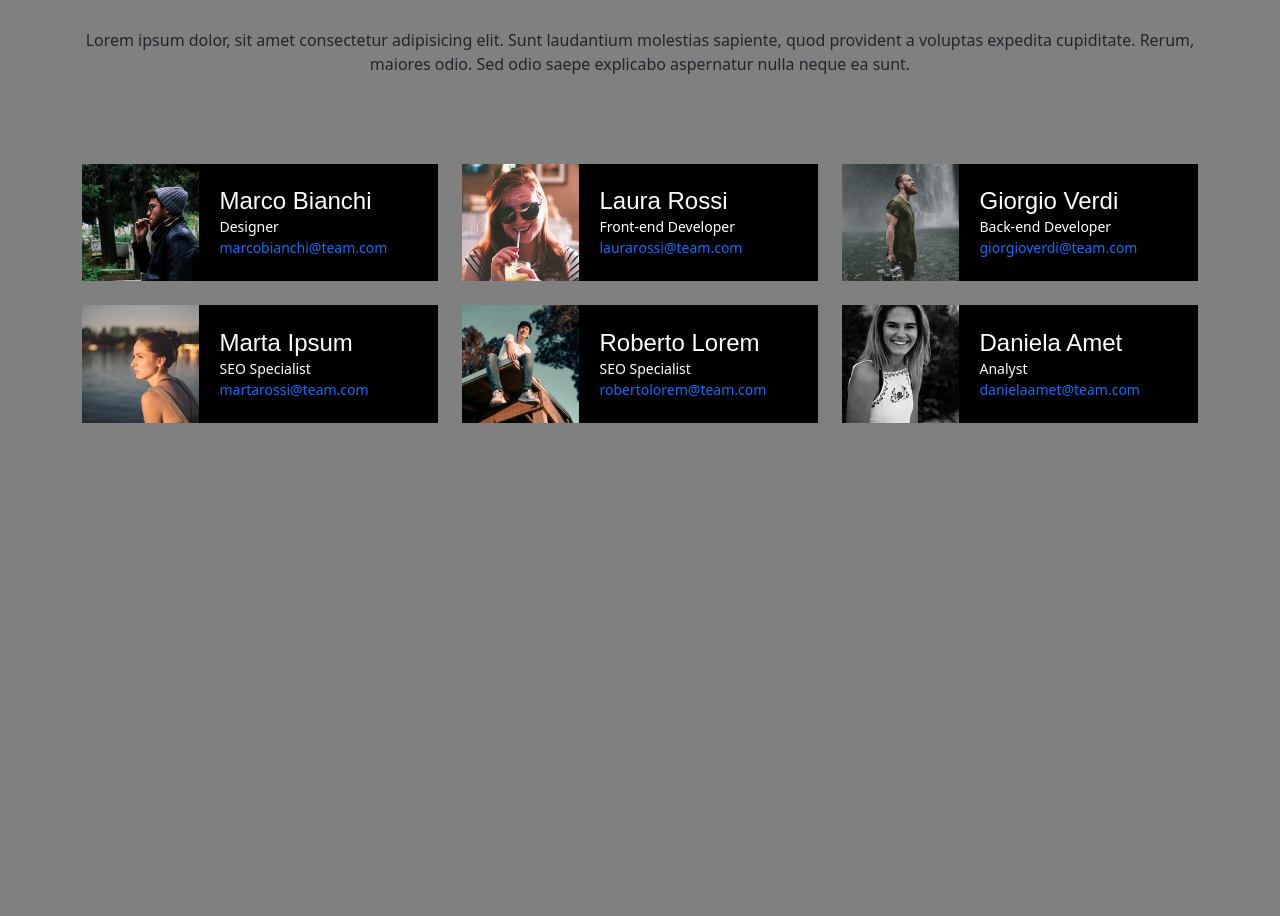
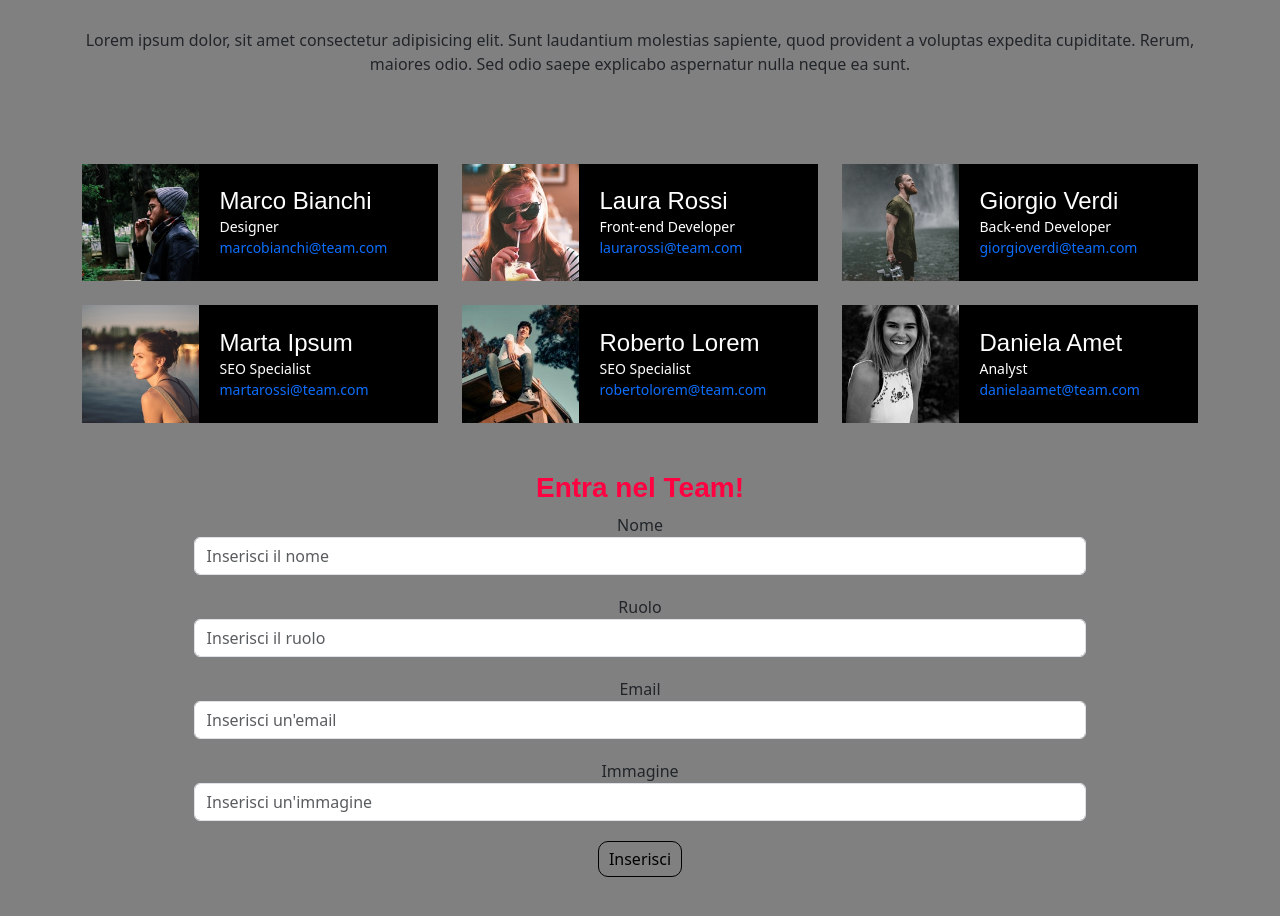
Before and after one commit to mannuccimattia/js-our-team, a plain HTML site: page index.html in a window 1280 px wide. Shown: the part 116-1032 px from the top of the page. Before the commit the page ends 800 px from the top, so only its background shows below. Drawn offline with nearby package versions, Linux system fonts and the light colour scheme; a web font is replaced by a local one.

Commit message:
[UPD] Done form style

```diff
--- a/css/style.css
+++ b/css/style.css
@@ -1,8 +1,8 @@
-h1, h4{
+h1, h3, h4{
   font-family: "Sour Gummy", sans-serif;
 }
 
-h1 {
+h1, h3 {
   font-weight: 900;
   color: rgb(255, 0, 64);
 }
@@ -36,3 +36,26 @@ h1 {
   text-decoration: none;
   font-size: 14px;
 }
+
+.form-container{
+  max-width: 80%;
+  margin: 0 auto;
+}
+
+form div{
+  margin-bottom: 20px;
+}
+
+button{
+  background-color: transparent;
+  border: 1px solid black;
+  border-radius: 10px;
+  padding: 5px 10px;
+}
+
+button:hover{
+  transition: 0.3s;
+  border: 2px solid rgb(255, 0, 64);
+  color: rgb(255, 0, 64);
+  padding: 10px 20px;
+}
--- a/index.html
+++ b/index.html
@@ -26,22 +26,39 @@
       </div>
     </div>
     <!-- Cards Row -->
-    <div class="row my-5 g-4" id="team-members">
-      <!-- card -->
-      <!-- <div class="col-12 col-md-6 col-lg-4">
-        <div class="d-flex">
-          <img src="./img/male1.png" alt="" class="img-fluid">
+    <div class="row my-5 g-4" id="team-members"></div>
+    <!-- Form -->
+    <div class="row my-5">
+      <div class="col-12">
+        <div class="form-container text-center">
+          <div class="form-title">
+            <h3>Entra nel Team!</h3>
+          </div>
+          <form action="" id="member-form">
+            <div>
+              <label for="" class="form-control-label">Nome</label>
+              <input type="text" name="" id="name" placeholder="Inserisci il nome" class="form-control">
+            </div>
+            <div>
+              <label for="" class="form-control-label">Ruolo</label>
+              <input type="text" name="" id="role" placeholder="Inserisci il ruolo" class="form-control">
+            </div>
+            <div>
+              <label for="" class="form-control-label">Email</label>
+              <input type="text" name="" id="email" placeholder="Inserisci un'email" class="form-control">
+            </div>
+            <div>
+              <label for="" class="form-control-label">Immagine</label>
+              <input type="text" name="" id="image" placeholder="Inserisci un'immagine" class="form-control">
+            </div>
+            <div>
+              <button id="send" class="my-button">Inserisci</button>
+            </div>
+          </form>
+        </div>
 
-          <div class="d-flex flex-column justify-content-center" id="card-text">
-            <h4>Marco Bianchi</h4>
-            <p>Designer</p>
-            <a href="">marcobianchi@gmail.com</a>
-          </div>
-        </div>
-      </div> -->
-
+      </div>
     </div>
-
   </div>
 
   <script src="./js/script.js"></script>
```
